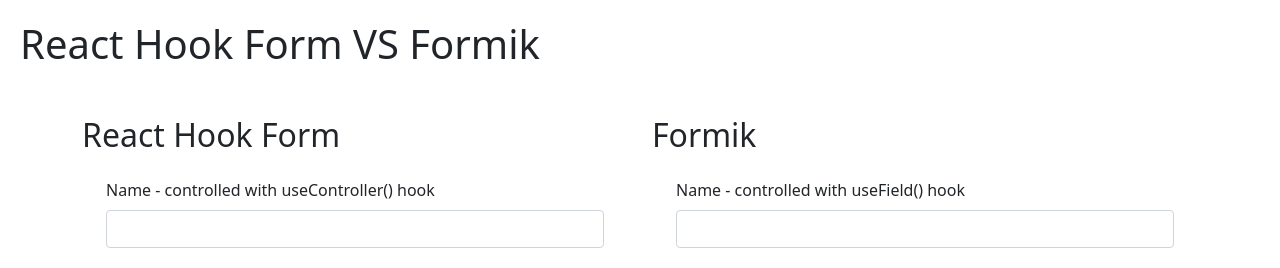
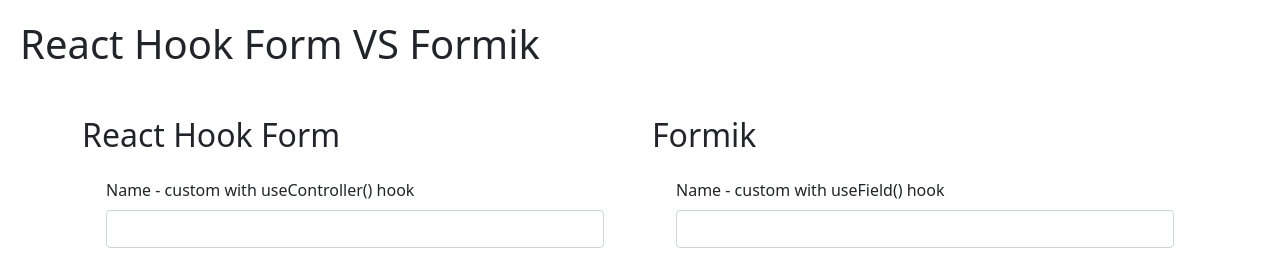
Before and after one commit to burlai/hook-form-vs-formik, a React (Vite) app: page / in a window 1280 px wide. Shown: the top 268 px of the page. Built offline with nearby package versions, Linux system fonts and the light colour scheme.

Commit message:
nameCustom

```diff
--- a/src/components/Formik.tsx
+++ b/src/components/Formik.tsx
@@ -2,10 +2,11 @@
 import { Formik, Field, Form, ErrorMessage, useField } from "formik";
 import { FormValues } from "../interfaces";
 
-const CustomTextInput: React.FC<{ fieldId: string; fieldName: string }> = ({
-  fieldId,
-  fieldName,
-}) => {
+const CustomTextInput: React.FC<{
+  fieldId: string;
+  fieldName: string;
+  errorMessage: string;
+}> = ({ fieldId, fieldName, errorMessage }) => {
   const [field, meta] = useField(fieldId);
 
   return (
@@ -21,18 +22,16 @@
         {...field}
       />
       {meta.error && meta.touched && (
-        <ErrorMessage
-          name={fieldId}
-          component="div"
-          className="invalid-feedback"
-        />
+        <ErrorMessage name={fieldId}>
+          {() => <div className="invalid-feedback">{errorMessage}</div>}
+        </ErrorMessage>
       )}
     </>
   );
 };
 
 const initialValues: FormValues = {
-  nameControlled: "",
+  nameCustom: "",
   email: "",
   phoneNumber: "",
   zipCode: "",
@@ -41,8 +40,8 @@
 const validate = (values: FormValues): Partial<FormValues> => {
   const errors: Partial<FormValues> = {};
 
-  if (!values.nameControlled) {
-    errors.nameControlled = "Name is required";
+  if (!values.nameCustom) {
+    errors.nameCustom = "Name is required";
   }
 
   if (!values.email) {
@@ -78,8 +77,9 @@
         <Form className="container mt-4">
           <div className="mb-3">
             <CustomTextInput
-              fieldId="nameControlled"
-              fieldName="Name - controlled with useField() hook"
+              fieldId="nameCustom"
+              fieldName="Name - custom with useField() hook"
+              errorMessage="Custome name field is required"
             />
           </div>
           <div className="mb-3">
--- a/src/components/HookForm.tsx
+++ b/src/components/HookForm.tsx
@@ -11,7 +11,7 @@
   } = useForm<FormValues>();
 
   const { field: nameField } = useController({
-    name: "nameControlled",
+    name: "nameCustom",
     control,
     rules: { required: "Name is required" },
     defaultValue: "",
@@ -25,21 +25,17 @@
   return (
     <form onSubmit={handleSubmit(onSubmit)} className="container mt-4">
       <div className="mb-3">
-        <label htmlFor="nameControlled" className="form-label">
-          Name - controlled with useController() hook
+        <label htmlFor="nameCustom" className="form-label">
+          Name - custom with useController() hook
         </label>
         <input
           type="text"
-          id="nameControlled"
-          className={`form-control ${
-            errors.nameControlled ? "is-invalid" : ""
-          }`}
+          id="nameCustom"
+          className={`form-control ${errors.nameCustom ? "is-invalid" : ""}`}
           {...nameField}
         />
-        {errors.nameControlled && (
-          <span className="invalid-feedback">
-            {errors.nameControlled.message}
-          </span>
+        {errors.nameCustom && (
+          <span className="invalid-feedback">{errors.nameCustom.message}</span>
         )}
       </div>
       <div className="mb-3">
--- a/src/interfaces.ts
+++ b/src/interfaces.ts
@@ -1,5 +1,5 @@
 export interface FormValues {
-  nameControlled: string;
+  nameCustom: string;
   email: string;
   phoneNumber: string;
   zipCode: string;
```
